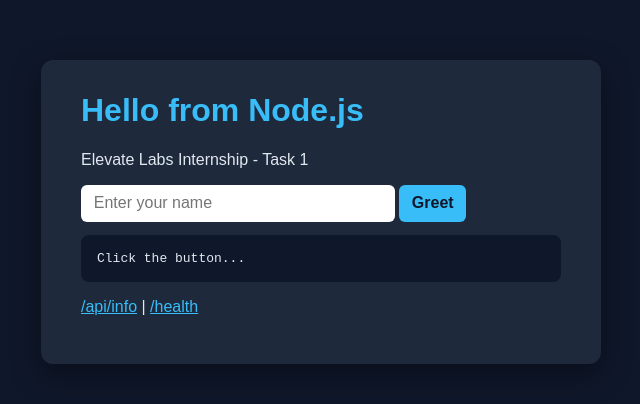
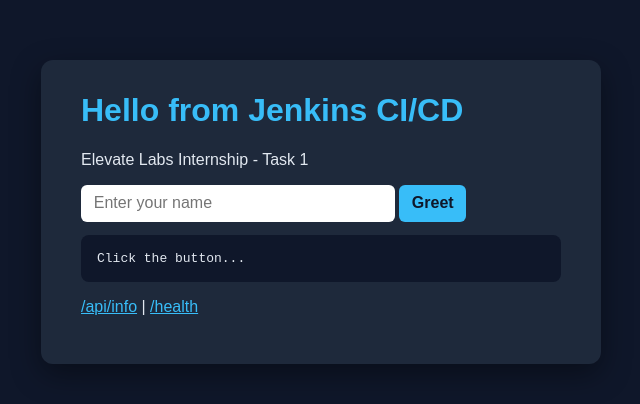
Before and after one commit to neetesh-sahu/nodejs-demo-jenkins, a website: page public/index.html in a window 1280 px wide. Shown: the part 188-592 px from the top of the page, without its empty margins (319-959 px from the left). Drawn offline with Linux system fonts and the light colour scheme.

```diff
--- a/public/index.html
+++ b/public/index.html
@@ -19,7 +19,7 @@
 </head>
 <body>
   <div class="card">
-    <h1>Hello from Node.js</h1>
+    <h1>Hello from Jenkins CI/CD</h1>
     <p>Elevate Labs Internship - Task 1</p>
     <input id="name" placeholder="Enter your name" />
     <button onclick="greet()">Greet</button>
```
